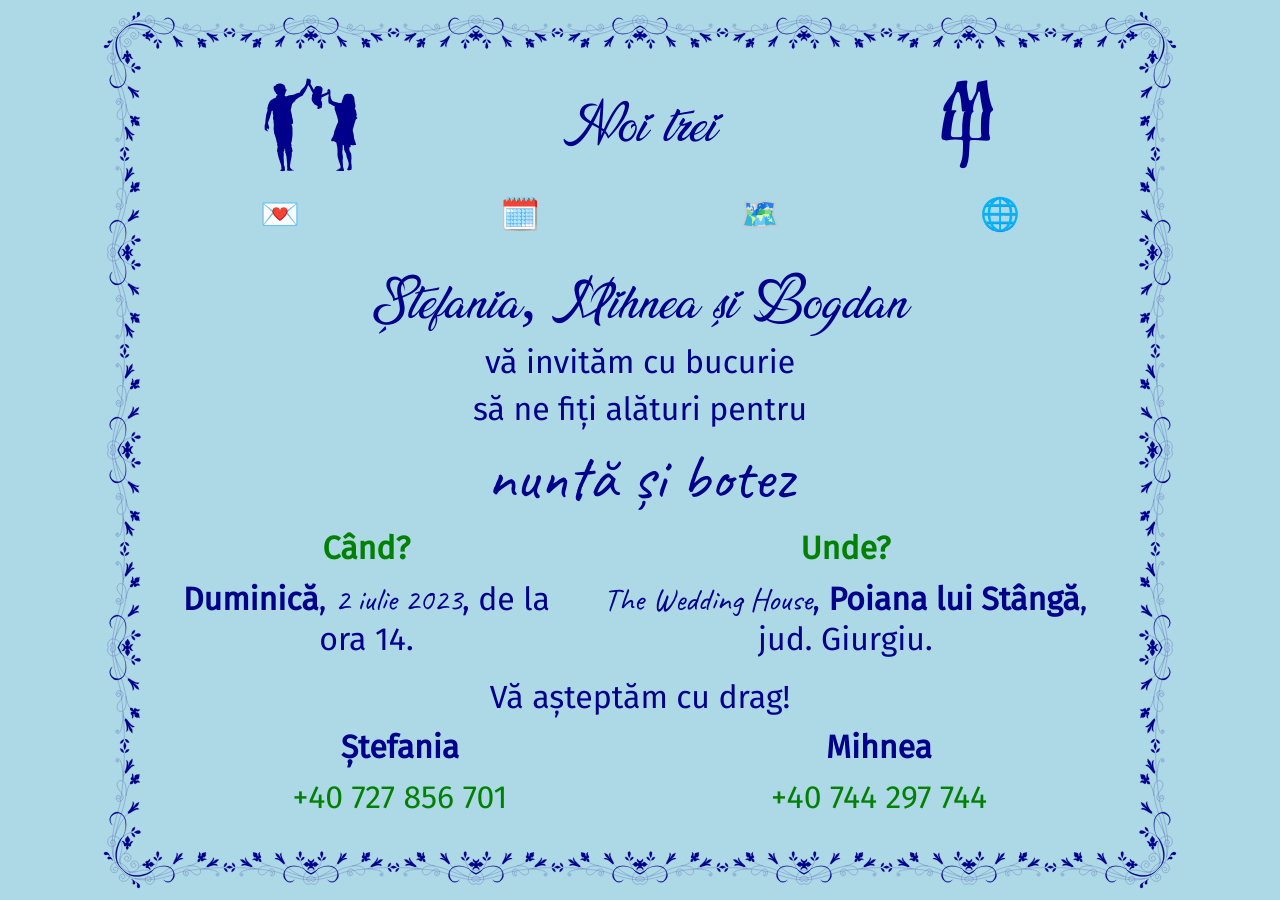
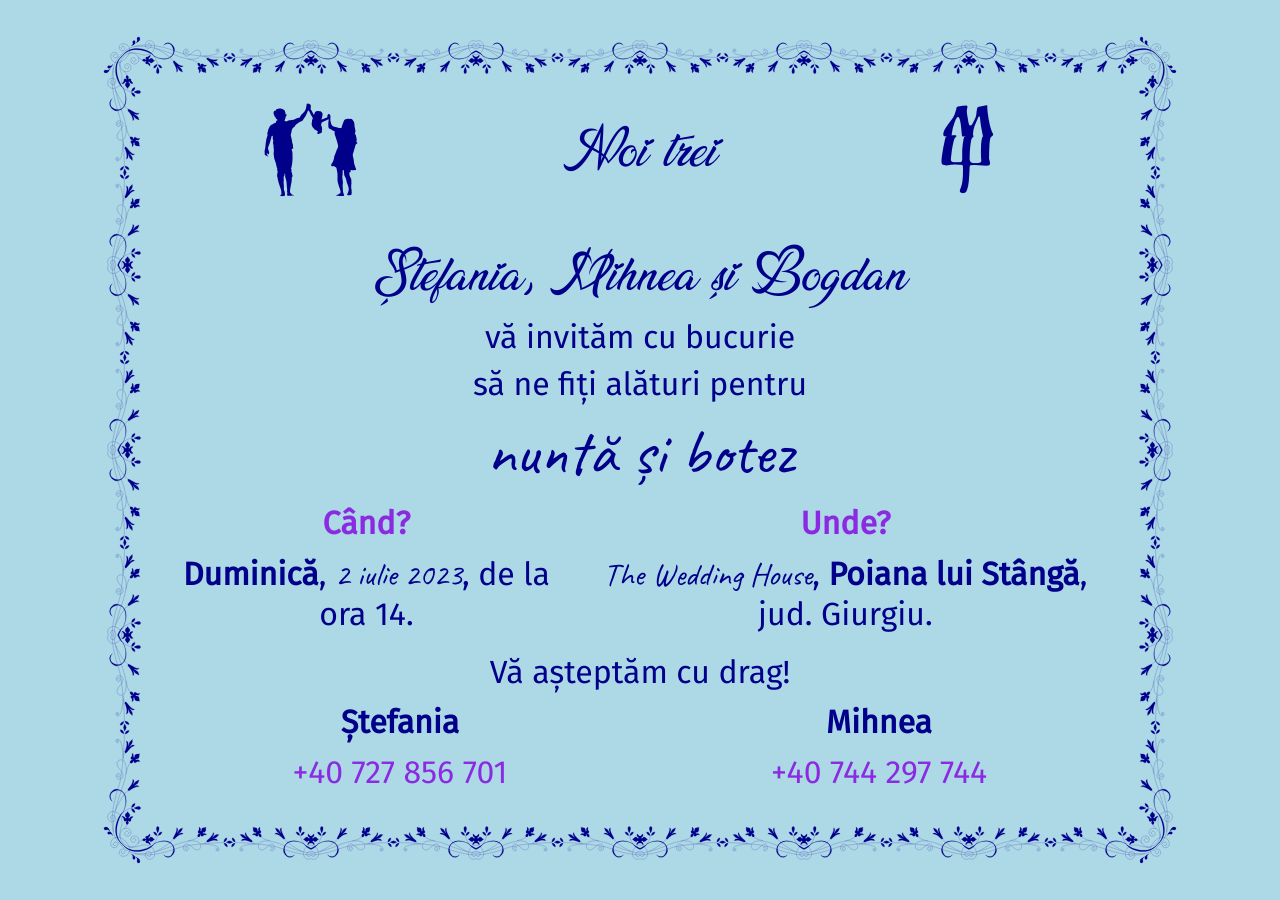
Before and after one commit to mihnea-mihai/noitrei, a Jekyll site: the page built from invitatie.md, in a window 1280 px wide. Built offline with Jekyll 4.4.1, drawn with Linux system fonts in a browser that asks for light colours.

Commit message:
Style changes

```diff
--- a/assets/css/colors.css
+++ b/assets/css/colors.css
@@ -11,5 +11,5 @@ svg {
 }
 
 a {
-    color: green;
+    color: blueviolet;
 }
--- a/assets/css/design.css
+++ b/assets/css/design.css
@@ -11,6 +11,10 @@ body:not(.invitation) > header {
     border-image-source: var(--border);
     border-image-repeat: round;
     border-image-slice: 17.5% ;
+}
+
+body.invitation > nav {
+    display: none;
 }
 
 svg {
@@ -62,4 +66,9 @@ header > .title {
 td:hover>.heartbeat  {
     animation: heartbeat 1s infinite linear;
     display: block;
+    cursor: none;
 }
+
+iframe {
+    height: 20em;
+}
--- a/assets/css/layout.css
+++ b/assets/css/layout.css
@@ -5,7 +5,7 @@ html {
 body {
     padding: 1vh 1vw;
     max-width: 960px;
-    margin: auto;
+    margin: 0 auto;
     text-align: center;
 }
 
@@ -32,3 +32,7 @@ td {
 p {
     margin: 1vh 0;
 }
+
+body:not(.invitation) {
+    min-width: 100vh;
+}
--- a/assets/css/typography.css
+++ b/assets/css/typography.css
@@ -24,7 +24,7 @@ body {
 }
 
 .lovely {
-    font-family: 'Lucy', cursive;
+    font-family: 'Lucy', 'caveat', cursive;
     font-size: 2em;
 }
 
```
